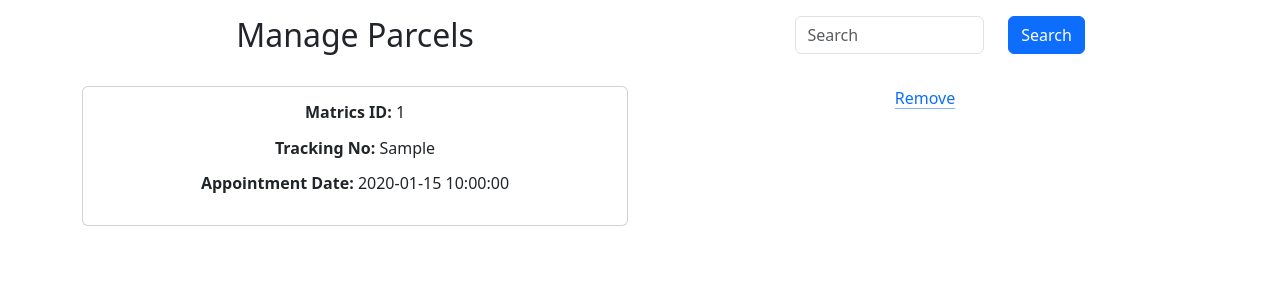
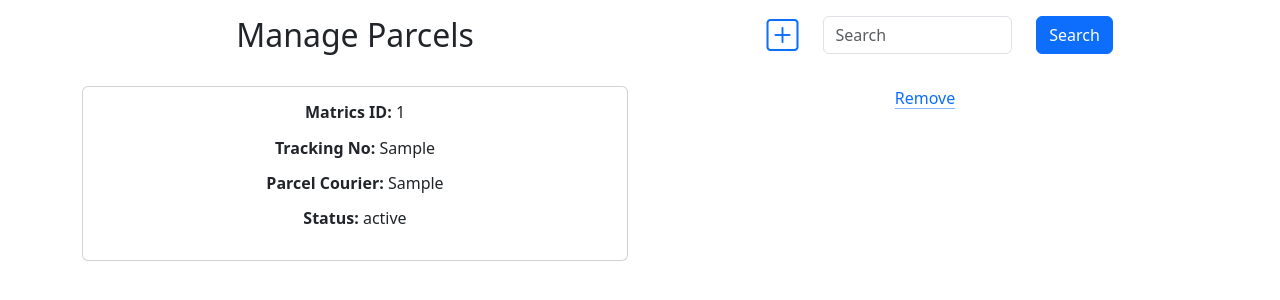
Before and after one commit to AtifSu/Faculty-Parcel-Mngmnt, a PHP site: page /ManageParcels.php in a window 1280 px wide. Shown: the part 88-388 px from the top of the page. Run offline with PHP 8.4, Linux system fonts and the light colour scheme; tables that the repository leaves empty or names only in its code hold one stand-in row (values such as "Sample post").

Commit message:
Added popup for adding parcels with backend

```diff
--- a/ManageParcels.php
+++ b/ManageParcels.php
@@ -2,15 +2,14 @@
 include('php/connect.php');
 session_start();
 
-
-$sql = "SELECT StdID, ParcelTrackingNum, AppointmentDate FROM Appointment";
+$sql = "SELECT StdID, ParcelTrackingNum, ParcelCourier, ParcelStatus FROM Parcel";
 $result = mysqli_query($connect, $sql);
 
 if (isset($_GET['search'])) {
   $search = $_GET['search'];
-  $sql = "SELECT StdID, ParcelTrackingNum, AppointmentDate FROM Appointment WHERE StdID LIKE '%$search%' OR ParcelTrackingNum LIKE '%$search%'";
+  $sql = "SELECT StdID, ParcelTrackingNum, ParcelCourier, ParcelStatus FROM Parcel WHERE StdID LIKE '%$search%' OR ParcelTrackingNum LIKE '%$search%'";
 } else {
-  $sql = "SELECT StdID, ParcelTrackingNum, AppointmentDate FROM Appointment";
+  $sql = "SELECT StdID, ParcelTrackingNum, ParcelCourier, ParcelStatus FROM Parcel";
 }
 $result = mysqli_query($connect, $sql);
 
@@ -18,7 +17,7 @@ $result = mysqli_query($connect, $sql);
 if (isset($_GET['id'])) {
   $id = $_GET['id'];
 
-  $sql = "DELETE FROM Appointment WHERE ParcelTrackingNum = ?";
+  $sql = "DELETE FROM Parcel WHERE ParcelID = ?";
   $stmt = mysqli_prepare($connect, $sql);
   mysqli_stmt_bind_param($stmt, "s", $id);
   mysqli_stmt_execute($stmt);
@@ -90,6 +89,9 @@ if (isset($_GET['id'])) {
       </div>
       <div class="col">
         <div class="row justify-content-center">
+          <div class="h2 col-auto">
+            <a type="button" class="bi bi-plus-square" data-bs-toggle="modal" data-bs-target="#exampleModal"></a>
+          </div>
           <div class="col-sm-6">
             <form action="ManageParcels.php" method="get" id="searchForm">
               <div class="row justify-content-between">
@@ -113,8 +115,9 @@ if (isset($_GET['id'])) {
     if ($result) {
       while ($row = mysqli_fetch_assoc($result)) {
         $StdID = $row['StdID'];
-        $TrackingNum = $row['ParcelTrackingNum'];
-        $AppDate = $row['AppointmentDate'];
+        $ParcelTrackingNum = $row['ParcelTrackingNum'];
+        $ParcelCourier = $row['ParcelCourier'];
+        $ParcelStatus = $row['ParcelStatus'];
 
         echo '<div class="row">';
         echo '<div class="col">';
@@ -122,15 +125,16 @@ if (isset($_GET['id'])) {
         echo '<div class="card-body">';
         echo "<h6>";
         echo "<p> <strong> Matrics ID:</strong> $StdID</p>";
-        echo "<p> <strong>Tracking No:</strong> $TrackingNum</p>";
-        echo "<p> <strong> Appointment Date:</strong>  $AppDate</p>";
+        echo "<p> <strong>Tracking No:</strong> $ParcelTrackingNum</p>";
+        echo "<p> <strong>Parcel Courier:</strong> $ParcelCourier</p>";
+        echo "<p> <strong>Status:</strong> $ParcelStatus</p>";
         echo "</h6>";
         echo '</div>';
         echo '</div>';
         echo '</div>';
 
         echo '<div class="col">';
-        echo '<a class="icon-link remove-link" href="#" onclick="removeParcel(\'' . $TrackingNum . '\')">Remove</a>';
+        echo '<a class="icon-link remove-link" href="#" onclick="removeParcel(\'' . $ParcelTrackingNum . '\')">Remove</a>';
         echo '</div>';
 
         echo '</div>';
@@ -162,6 +166,67 @@ if (isset($_GET['id'])) {
           Appointment booked
         </div>
       </div>
+    </div>
+
+    <!-- Add appointment popup -->
+    <div class="modal fade" id="exampleModal" tabindex="-1" aria-labelledby="exampleModalLabel" aria-hidden="true">
+      <div class="modal-dialog">
+        <div class="modal-content">
+          <div class="modal-header">
+            <h1 class="modal-title fs-5" id="exampleModalLabel">Add Parcel</h1>
+            <button type="button" class="btn-close" data-bs-dismiss="modal" aria-label="Close"></button>
+          </div>
+          <div class="modal-body">
+            <!-- Form -->
+            <form action="addparcel.php" method="post">
+              <div class="row g-3 align-items-center">
+                <div class="col">
+                  <div class="row">
+                    <div class="col-auto">
+                      <label for="ParcelTrackingNum" class="col-form-label">Tracking Number</label>
+                    </div>
+                    <div class="col-auto">
+                      <input type="text" id="ParcelTrackingNum" name="ParcelTrackingNum" class="form-control">
+                    </div>
+                  </div>
+                  <div class="row mt-1">
+                    <div class="col-auto">
+                      <label for="ParcelCourier" class="col-form-label">Courier</label>
+                    </div>
+                    <div class="col-auto ms-5">
+                      <input type="text" id="ParcelCourier" name="ParcelCourier" class="form-control">
+                    </div>
+                  </div>
+                  <div class="row mt-1">
+                    <div class="col-auto">
+                      <label for="ParcelStatus" class="col-form-label">Status</label>
+                    </div>
+                    <div class="col-auto ms-5">
+                      <input type="text" id="ParcelStatus" name="ParcelStatus" class="form-control">
+                    </div>
+                  </div>
+                  <div class="row mt-1">
+                    <div class="col-auto">
+                      <label for="ParcelArriveDate" class="col-form-label">Arrived Date</label>
+                    </div>
+                    <div class="col-auto ms-1">
+                      <input type="date" id="ParcelArriveDate" name="ParcelArriveDate" class="form-control">
+                    </div>
+                  </div>
+                  <div class="row mt-1">
+                    <div class="col-auto">
+                      <label for="StdID" class="col-form-label">Matrics ID</label>
+                    </div>
+                    <div class="col-auto ms-3">
+                      <input type="text" id="StdID" name="StdID" class="form-control">
+                    </div>
+                  </div>
+                </div>
+              </div>
+              <div class="modal-footer">
+                <button type="submit" class="btn btn-primary">Save changes</button>
+              </div>
+            </form>
           </div>
 
           <script>
@@ -199,8 +264,8 @@ if (isset($_GET['id'])) {
               });
             });
             //Remove Function (Delete Parcel)
-      function removeParcel(AppointmentID) {
-        fetch(window.location.href + "?id=" + AppointmentID, {
+            function removeParcel(ParcelID) {
+              fetch(window.location.href + "?id=" + ParcelID, {
                   method: 'DELETE'
                 })
                 .then(response => {
@@ -224,4 +289,5 @@ if (isset($_GET['id'])) {
             }
           </script>
 </body>
+
 </html>
```
Also changed, not shown: addparcel.php (added, +27 -0 lines). Lines whose indentation alone changed are shown as unchanged.
